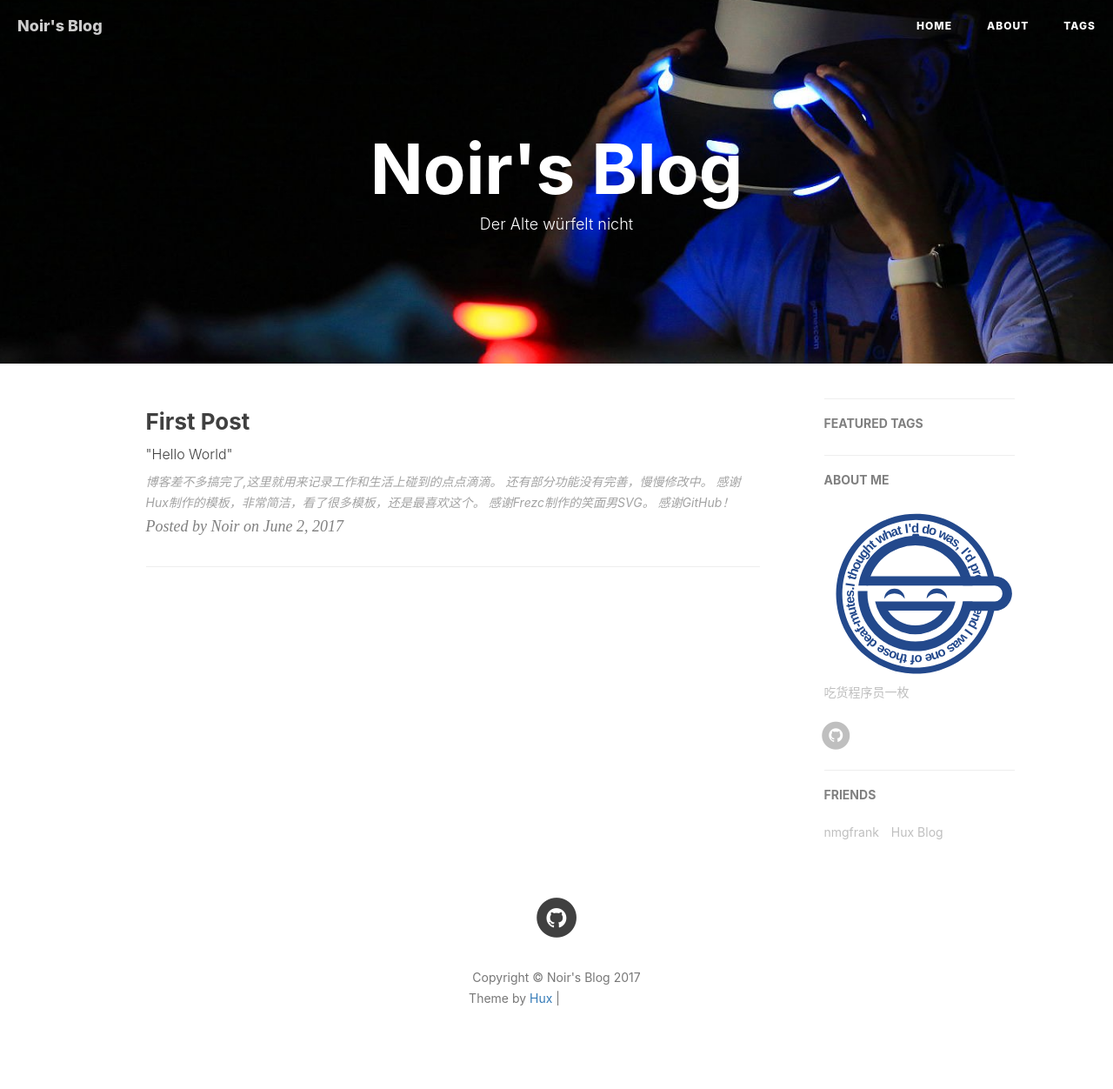
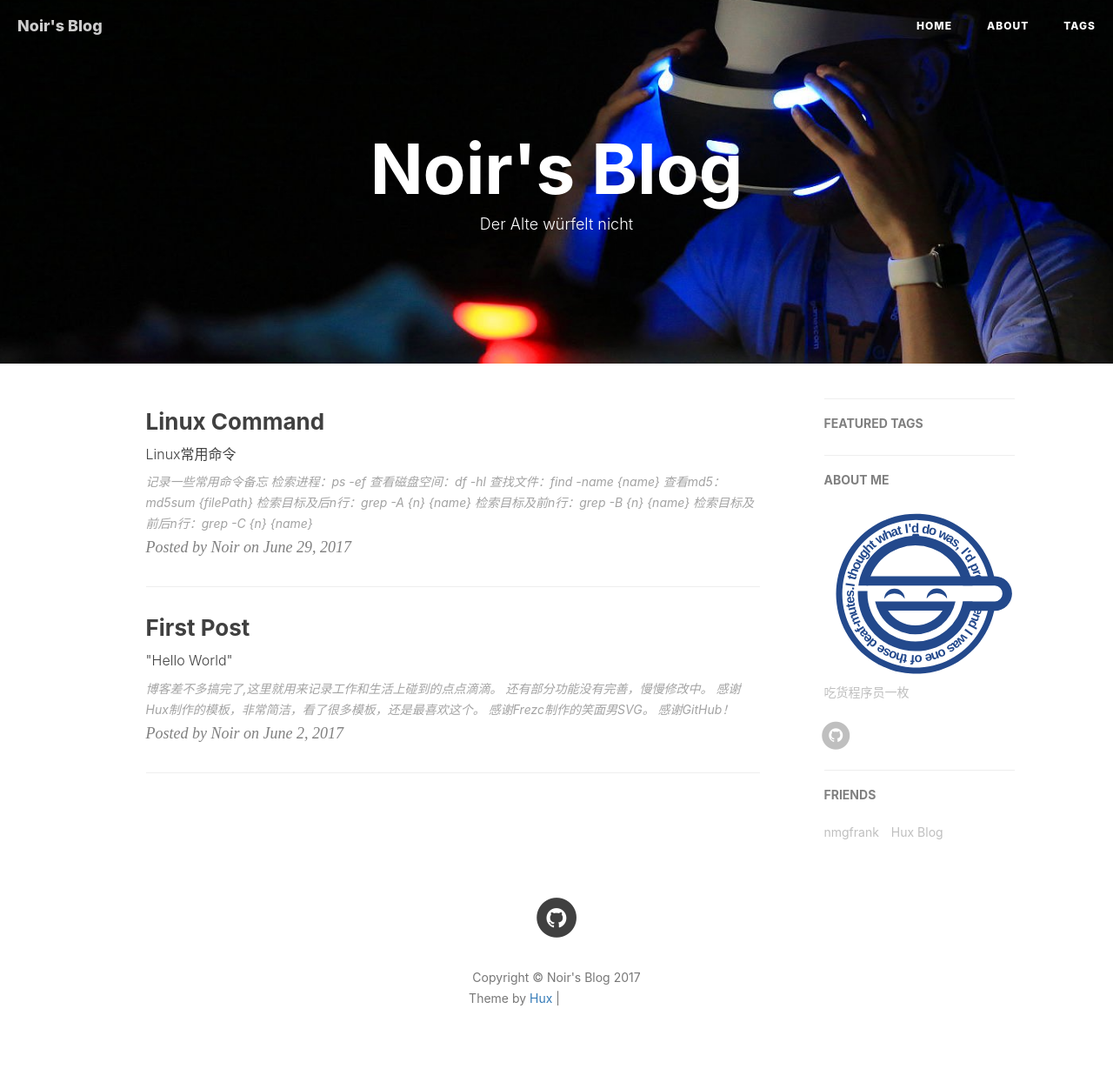
Before and after one commit to noir-madlax/noir-blog, a Jekyll site: the page built from index.html, in a window 1280 px wide. Shown: the whole page at 87% size. Built offline with Jekyll 4.4.1, drawn with Linux system fonts in a browser that asks for light colours; nearby versions of some CDN libraries; the list of posts is cut into pages by our own code; comment, search, counter and statistics services are not loaded; grey boxes are pictures that could not be loaded.

Commit message:
new post

````diff
--- a/_posts/2017-06-02-first-post.markdown
+++ b/_posts/2017-06-02-first-post.markdown
@@ -5,7 +5,7 @@ subtitle:   " \"Hello World\""
 # date:       2015-01-29 12:00:00
 author:     "Noir"
 tags:
-    - 废话
+    - 随想
 ---
 
 博客差不多搞完了,这里就用来记录工作和生活上碰到的点点滴滴。
--- /dev/null
+++ b/_posts/2017-06-29-Linux-Command.markdown
@@ -0,0 +1,21 @@
+---
+layout:     post
+title:      "Linux Command"
+subtitle:   "Linux常用命令"
+# date:       2015-01-29 12:00:00
+author:     "Noir"
+tags:
+    - linux
+---
+
+记录一些常用命令备忘
+
+```
+检索进程：ps -ef
+查看磁盘空间：df -hl
+查找文件：find -name {name}
+查看md5：md5sum {filePath}
+检索目标及后n行：grep -A {n} {name}
+检索目标及前n行：grep -B {n} {name}
+检索目标及前后n行：grep -C {n} {name}
+```
````
